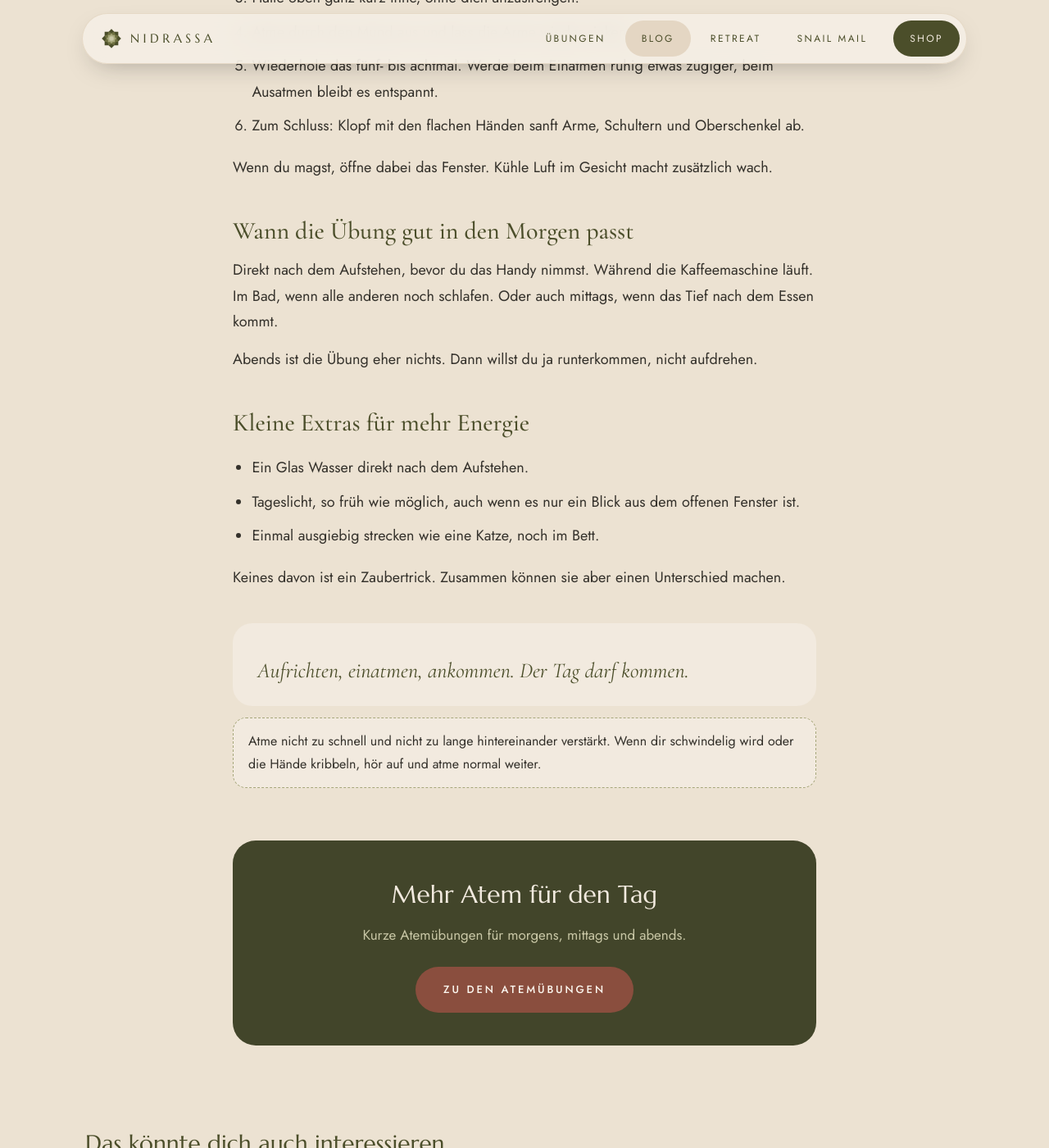
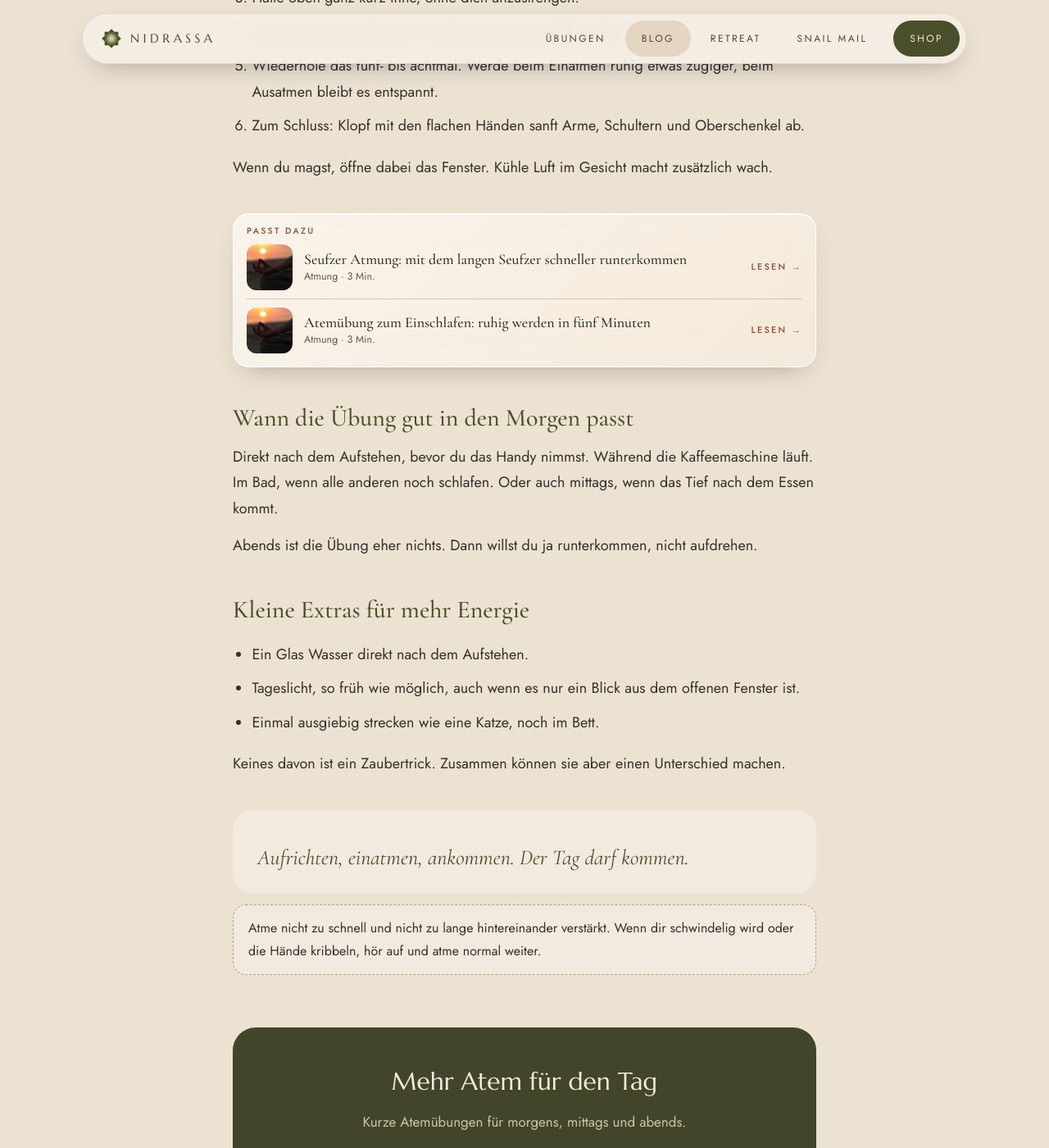
Before and after one commit to Alephantom/nidrassa, a Jekyll site: the page built from _posts/2027-04-16-energie-atmung.md, in a window 1280 px wide and 1400 px high, scrolled down 1740 px. Shown: the whole window at 82% size. Built offline with Jekyll 4.4.1, drawn with Linux system fonts in a browser that asks for light colours; some of the changed text lies outside the part shown.

Commit message:
Blog: dezente Glas-Banner (Produkt, Empfehlung oder Lese-Tipp) in jedem Artikel, „Weiterlesen“ am Ende, Banner in der Übersicht nach jedem 4. Artikel
- _data/blog_banner.yml: Banner-Texte/Bilder/Links + Zuordnung je Artikel; tools/blog_banner.py wählt nach Thema und wechselt ab
- Artikel: genau ein Banner vor der H2 nach ca. der Hälfte; Advent ab 25.12. automatisch Blütenjahr 2027
- Übersicht: nach Artikel 4 und 8 je Seite, bei Filter ausgeblendet, „Mehr Artikel“ blendet weitere ein
- Glas wie App-Banner, Dark Mode über App-Tokens, Bilder lazy mit width/height

```diff
--- /dev/null
+++ b/_includes/blog-lesetipp.html
@@ -0,0 +1,14 @@
+{%- comment -%}
+  Lese-Tipp „Passt dazu“: kleine Glas-Karte mit 1–2 Artikeln (kein Werbe-Banner).
+  Aufruf: {% include blog-lesetipp.html posts=tipps %}
+{%- endcomment -%}
+{%- if include.posts.size > 0 -%}
+<aside class="bb bb-tipp" aria-label="Passt dazu">
+  <div class="bb-glass">
+    <small class="bb-tag">Passt dazu</small>
+    {%- for p in include.posts limit: 2 %}
+    <a class="bb-row" href="{{ p.url }}"><img src="{{ p.image }}" alt="" width="128" height="128" loading="lazy" decoding="async"><span><b>{{ p.title }}</b>{{ site.data.formats[p.topic].name }} · {{ p.content | number_of_words | divided_by: 180 | plus: 1 }} Min.</span><span class="go">Lesen →</span></a>
+    {%- endfor %}
+  </div>
+</aside>
+{%- endif -%}
--- a/_layouts/post.html
+++ b/_layouts/post.html
@@ -17,8 +17,25 @@
   {% if page.image %}
   <figure class="wrap article-photo"><div class="photo"><img src="{{ page.image }}" alt="{{ page.image_alt }}"></div></figure>
   {% endif %}
+  {%- comment -%}
+    Genau EIN Glas-Banner pro Artikel (_data/blog_banner.yml → artikel.<slug>): Produkt/Empfehlung oder Lese-Tipp.
+    Er steht nach ca. der Hälfte der H2-Abschnitte, immer direkt vor einer Zwischenüberschrift (nie mitten im Text).
+  {%- endcomment -%}
+  {%- assign bbe = site.data.blog_banner.artikel[page.slug] -%}
+  {%- assign bkey = bbe.banner | default: "lesetipp" -%}
+  {%- assign tipps = "" | split: "" -%}
+  {%- if bkey == "lesetipp" -%}
+    {%- for s in bbe.lesetipp -%}{%- assign q = site.posts | where: "slug", s | first -%}{%- if q and q.url != page.url -%}{%- assign tipps = tipps | push: q -%}{%- endif -%}{%- endfor -%}
+    {%- if tipps.size == 0 -%}{%- assign tipps = site.posts | where: "topic", page.topic | where_exp: "p", "p.url != page.url" | slice: 0, 2 -%}{%- endif -%}
+  {%- endif -%}
+  {%- capture bbhtml -%}{% if bkey == "lesetipp" %}{% include blog-lesetipp.html posts=tipps %}{% else %}{% include blog-banner.html key=bkey %}{% endif %}{%- endcapture -%}
+  {%- assign parts = content | split: "<h2" -%}
+  {%- assign nh2 = parts.size | minus: 1 -%}
+  {%- assign cut = nh2 | plus: 1 | divided_by: 2 | plus: 1 -%}
   <div class="wrap prose">
-{{ content }}
+{% if nh2 >= 2 %}{% for part in parts %}{% if forloop.index0 == cut %}{{ bbhtml }}
+{% endif %}{% if forloop.index0 > 0 %}<h2{% endif %}{{ part }}{% endfor %}{% else %}{{ content }}
+{{ bbhtml }}{% endif %}
   </div>
   {% if page.cta %}
   <aside class="wrap article-cta">
@@ -30,12 +47,17 @@
   </aside>
   {% endif %}
 
-  {% assign related = site.posts | where: "topic", page.topic | where_exp: "p", "p.url != page.url" %}
-  {% if related.size > 0 %}
+  {%- comment -%} Weiterlesen: 3 Artikel mit gleichem Thema (neueste zuerst), sonst die neuesten; ohne die aus dem Lese-Tipp. Normale Karten. {%- endcomment -%}
+  {%- assign skip = tipps | map: "url" | join: "|" | prepend: "|" | append: "|" | append: page.url | append: "|" -%}
+  {%- assign weiter = "" | split: "" -%}
+  {%- assign same = site.posts | where: "topic", page.topic -%}
+  {%- for p in same -%}{%- assign pk = "|" | append: p.url | append: "|" -%}{%- if weiter.size < 3 -%}{%- unless skip contains pk -%}{%- assign weiter = weiter | push: p -%}{%- assign skip = skip | append: p.url | append: "|" -%}{%- endunless -%}{%- endif -%}{%- endfor -%}
+  {%- for p in site.posts -%}{%- assign pk = "|" | append: p.url | append: "|" -%}{%- if weiter.size < 3 -%}{%- unless skip contains pk -%}{%- assign weiter = weiter | push: p -%}{%- assign skip = skip | append: p.url | append: "|" -%}{%- endunless -%}{%- endif -%}{%- endfor -%}
+  {% if weiter.size > 0 %}
   <section class="wrap related">
-    <h2 class="list-title">Das könnte dich auch interessieren</h2>
+    <h2 class="list-title">Weiterlesen</h2>
     <div class="posts">
-      {% for post in related limit: 3 %}{% include post-card.html post=post %}{% endfor %}
+      {% for post in weiter %}{% include post-card.html post=post %}{% endfor %}
     </div>
   </section>
   {% endif %}
--- a/assets/site.js
+++ b/assets/site.js
@@ -134,6 +134,7 @@
   if (!list) return;
 
   const cards = [...list.querySelectorAll(".post")];
+  const banners = [...list.querySelectorAll(".bb-list")];   // Glas-Banner nach jedem 4. Artikel (blog.html)
   const more = document.getElementById("blog-more");
   const buttons = document.querySelectorAll("#blog-filter button");
   const STEP = 12;
@@ -144,6 +145,7 @@
     cards.forEach(c => { c.hidden = true; c.classList.remove("is-first"); });
     match.slice(0, shown).forEach(c => { c.hidden = false; });
     if (match[0]) match[0].classList.add("is-first");   // app view (≤1024 px): first article shown large
+    banners.forEach(b => { b.hidden = filter !== "all" || +b.dataset.after >= shown; });
     more.hidden = match.length <= shown;
     buttons.forEach(b => b.setAttribute("aria-pressed", b.dataset.f === filter));
   }
--- a/assets/styles.css
+++ b/assets/styles.css
@@ -1125,7 +1125,7 @@
 .app-back { font: 500 11.5px/1.4 var(--sans); letter-spacing: .24em; text-transform: uppercase; color: var(--a-ol); text-decoration: none; padding: 10px 0 10px 14px; }
 
 /* Glas: nur Übungskarte, Werbe-Banner, Menü-Karte */
-.az-card, .app-banner, .app-menu {
+.az-card, .app-banner, .app-menu, .bb-glass {
   background: var(--a-glass); border: 1px solid var(--a-glass-line); box-shadow: var(--a-glass-sh);
   -webkit-backdrop-filter: blur(22px) saturate(1.5); backdrop-filter: blur(22px) saturate(1.5);
 }
@@ -1441,3 +1441,37 @@
   body.dark-ok .lib-index a:hover { background: #3A3C2A; }
   body.dark-ok .article-photo img, body.dark-ok .post .thumb img, body.dark-ok .lib-photo img { filter: brightness(.88); }
 }
+
+/* ---------- 19. Blog: Glas-Banner (Empfehlung / Aus dem Shop / Passt dazu), 04.11.2026 ----------
+   Stil = App-Banner (Glas, Bild links, Titel, eine Zeile, „Ansehen →“), auf allen Größen.
+   Artikel: genau einer pro Artikel, in der Breite der Artikelspalte (_layouts/post.html).
+   Übersicht: nach jedem 4. Artikel, höchstens 2 pro Seite (blog.html). Daten: _data/blog_banner.yml.
+   Farben über die App-Tokens --a-*, dadurch Dark Mode wie in der App. Bilder lazy mit width/height. */
+.bb { margin: 40px 0 6px; }
+.bb[hidden] { display: none; }
+.bb .app-banner { margin-top: 0; }
+body .bb a { color: var(--a-ink); text-decoration: none; }
+.bb .app-banner:hover b, .bb-row:hover b { text-decoration: underline; text-decoration-thickness: 1px; text-underline-offset: 3px; }
+.bb-tag { display: block; margin-bottom: 3px; font: 500 10.5px/1.3 var(--sans); letter-spacing: .22em; text-transform: uppercase; color: var(--a-eb); }
+.bb .app-banner > span:not(.go) { min-width: 0; }
+/* Lese-Tipp „Passt dazu“: 1–2 Artikel in einer Glas-Karte */
+.bb-glass { padding: 14px 16px 6px; border-radius: 20px; }
+.bb-row { display: flex; align-items: center; gap: 14px; padding: 10px 0; border-top: 1px solid var(--a-line); }
+.bb-glass .bb-tag + .bb-row { border-top: 0; padding-top: 6px; }
+.bb-row img { flex: none; width: 56px; height: 56px; border-radius: 12px; object-fit: cover; }
+.bb-row > span:not(.go) { min-width: 0; font-size: 12.5px; line-height: 1.4; color: var(--a-muted); }
+.bb-row b { display: block; margin-bottom: 2px; font: 500 18px/1.25 var(--serif); color: var(--a-ink); }
+.bb-row .go { margin-left: auto; flex: none; font: 500 11px/1.2 var(--sans); letter-spacing: .2em; text-transform: uppercase; color: var(--a-dc); white-space: nowrap; }
+/* Übersicht: ganze Zeile im Raster; nachfolgende Karten füllen die Lücke davor (dense), Banner max. Artikelbreite */
+#blog-list { grid-auto-flow: row dense; }
+.bb-list { grid-column: 1 / -1; width: 100%; max-width: 760px; margin: 4px auto; justify-self: center; }
+@media (max-width: 1024px) {
+  .app-page #blog-list .bb-list { margin: 18px auto 4px; }
+}
+@media (max-width: 560px) {
+  .bb { margin-top: 34px; }
+  .bb .app-banner { gap: 14px; padding: 10px 14px 10px 10px; }
+  .bb .app-banner b { font-size: 18px; }
+  .bb-row b { font-size: 16.5px; }
+  .bb .go { letter-spacing: .14em; }
+}
```
Also changed, not shown: _data/blog_banner.yml (added, +264 -0 lines), _includes/blog-banner.html (added, +13 -0 lines), blog.html (+9 -1 lines), tools/blog_banner.py (added, +147 -0 lines), assets/app/ban-affirmationen.webp (added), assets/app/ban-familienjahr.webp (added), assets/app/ban-kalender.webp (added), assets/app/ban-lernen.webp (added).
